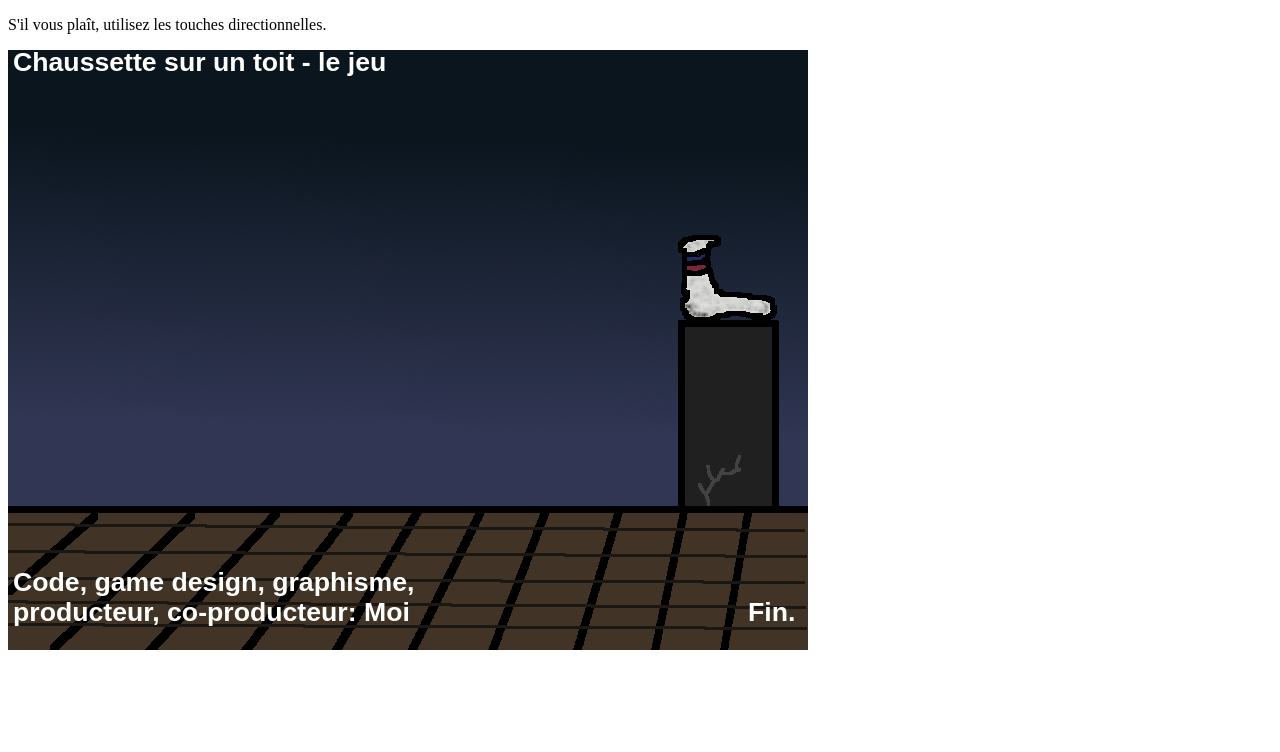
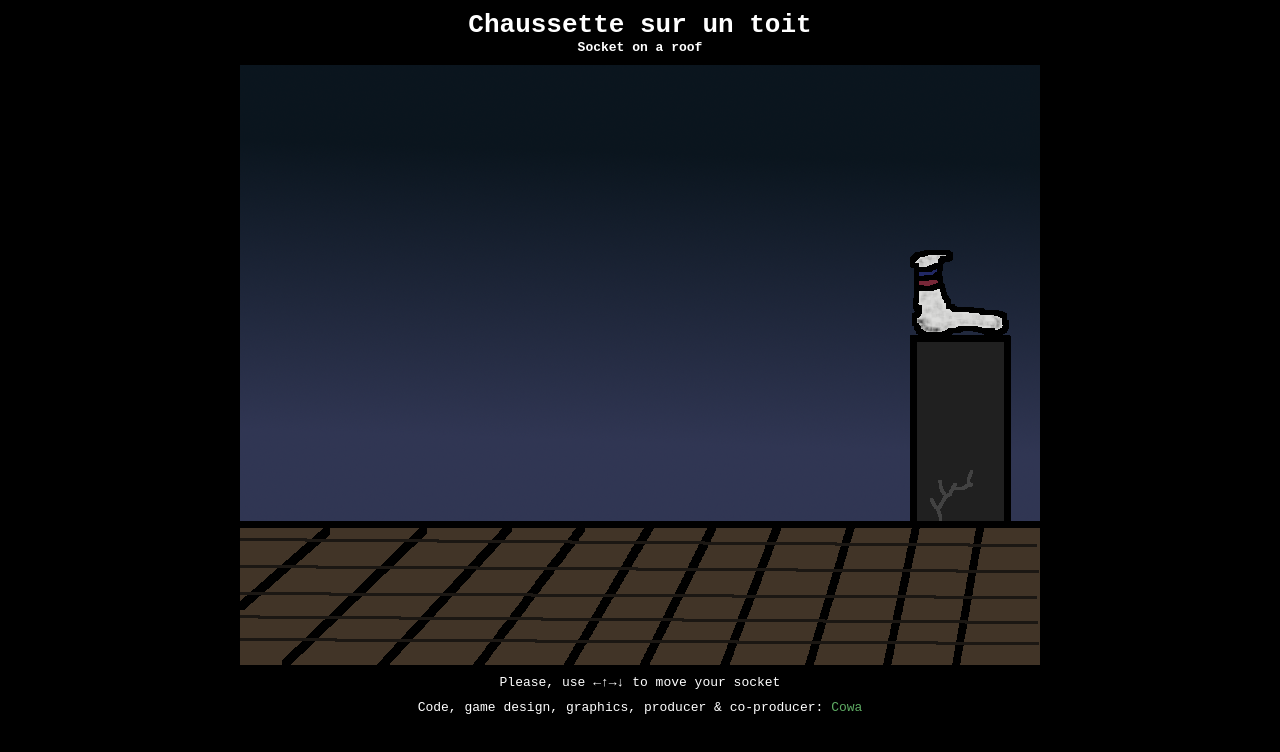
Before and after one commit to Cowa/ChaussetteSurUnToit, a plain HTML site: page index.html in a window 1280 px wide. Drawn offline with Linux system fonts and the light colour scheme; animation ran at ten frames a second.

Commit message:
Sexy update :shipit:

```diff
--- a/index.html
+++ b/index.html
@@ -5,8 +5,27 @@
 	<meta charset="utf-8" />
 	<script src="js/phaser.min.js"></script>
 	<script src="js/chaussette.js"></script>
+	<style>
+		body {
+			background: #000; color: #fff; font-family: monospace;
+		} * {
+			margin: 0; text-align: center;
+		} #socket canvas {
+			display: block; margin: auto; max-width: 70%;
+		} a {
+			color: #5eaa63; text-decoration: none;
+		} h4, p {
+			margin-bottom: 10px;
+		} h1, p {
+			margin-top: 10px;
+		}
+	</style>
 </head>
 <body>
-<p>S'il vous plaît, utilisez les touches directionnelles.</p>
+	<h1>Chaussette sur un toit</h1>
+	<h4>Socket on a roof</h4>
+	<div id="socket"></div>
+	<p>Please, use ←↑→↓ to move your socket</p>
+	<p>Code, game design, graphics, producer &amp; co-producer: <a href="https://github.com/Cowa" target="_blank">Cowa</a></p>
 </body>
 </html>
--- a/js/chaussette.js
+++ b/js/chaussette.js
@@ -5,7 +5,7 @@
  * 2014, copyright in the trash
  */
 
-var game = new Phaser.Game(800, 600, Phaser.AUTO, '', {preload: preload, create: create, update: update});
+var game = new Phaser.Game(800, 600, Phaser.AUTO, 'socket', {preload: preload, create: create, update: update});
 
 function preload() {
 	game.load.image('night' , 'assets/night.png');
@@ -39,11 +39,6 @@ function create() {
 	socket.animations.add('left' , [0], 10, true);
 	socket.animations.add('right', [1], 10, true);
 
-	game.add.text(5, 0, 'Chaussette sur un toit - le jeu', { fontSize: '16px', fill: '#fff' });
-	game.add.text(740, 550, 'Fin.', { fontSize: '16px', fill: '#fff' });
-	game.add.text(5, 520, 'Code, game design, graphisme,', { fontSize: '16px', fill: '#fff' });
-	game.add.text(5, 550, 'producteur, co-producteur: Moi', { fontSize: '16px', fill: '#fff' });
-
 	cursors = game.input.keyboard.createCursorKeys();
 }
 
```
